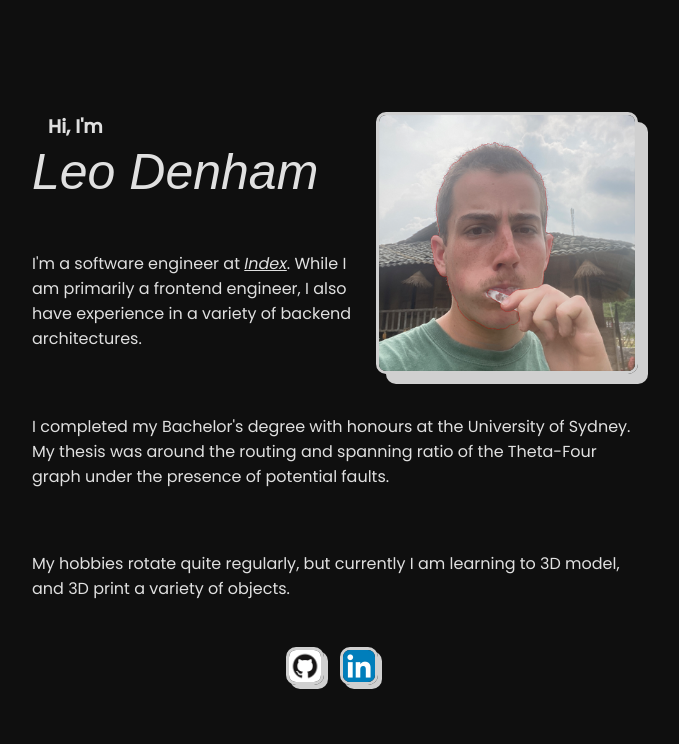
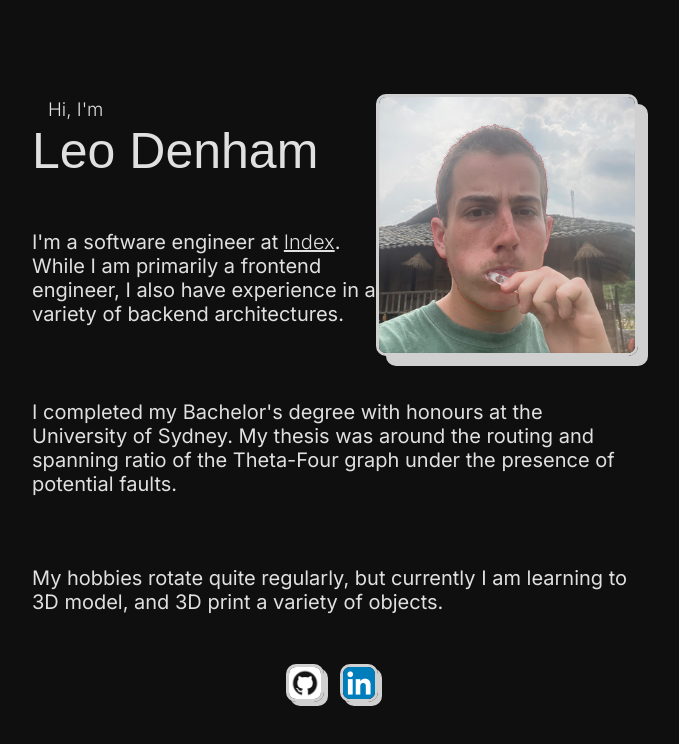
Before and after one commit to leodenham/LeosWebsite, a plain HTML site: page index.html in a window 1280 px wide. Shown: the whole page, without its empty margins (308-987 px from the left). Drawn offline with Linux system fonts and the light colour scheme; a web font is replaced by a local one.

Commit message:
change font

```diff
--- a/index.html
+++ b/index.html
@@ -11,7 +11,7 @@
     <link rel="preconnect" href="https://fonts.googleapis.com" />
     <link rel="preconnect" href="https://fonts.gstatic.com" crossorigin />
     <link
-      href="https://fonts.googleapis.com/css2?family=Poppins:ital,wght@0,400;0,500;1,400;1,500&display=swap"
+      href="https://fonts.googleapis.com/css2?family=Inter:ital,opsz,wght@0,14..32,100..900;1,14..32,100..900&display=swap"
       rel="stylesheet"
     />
   </head>
--- a/style.css
+++ b/style.css
@@ -66,32 +66,29 @@ html {
   border-radius: 10px;
 }
 
-.poppins-regular,
 span,
 p {
-  font-family: 'Poppins', sans-serif;
+  font-family: 'Inter', sans-serif;
   font-weight: 400;
   font-style: normal;
+  font-size: 20px;
 }
 
-.poppins-medium {
-  font-family: 'Poppins', sans-serif;
-  font-weight: 500;
+#index {
+  font-family: 'Inter', sans-serif;
+  font-optical-sizing: auto;
+  font-weight: 300;
   font-style: normal;
+  text-wrap: pretty;
+  font-size: 20px;
 }
 
-.poppins-regular-italic,
-#index {
-  font-family: 'Poppins', sans-serif;
-  font-weight: 400;
-  font-style: italic;
-}
-
-.poppins-medium-italic,
 h1 {
-  font-family: 'Poppins', sans-serif;
-  font-weight: 500;
-  font-style: italic;
+  font-family: 'Inter', sans-serif;
+  font-optical-sizing: auto;
+  font-weight: 300;
+  font-style: normal;
+  text-wrap: pretty;
 }
 
 .logo {
@@ -194,7 +191,11 @@ h1 {
 }
 
 h3 {
-  font-family: 'Poppins', sans-serif;
+  font-family: 'Inter', sans-serif;
+  font-optical-sizing: auto;
+  font-weight: 300;
+  font-style: normal;
+  text-wrap: pretty;
   margin-top: 0;
   margin-bottom: -32px;
   margin-left: 16px;
```
